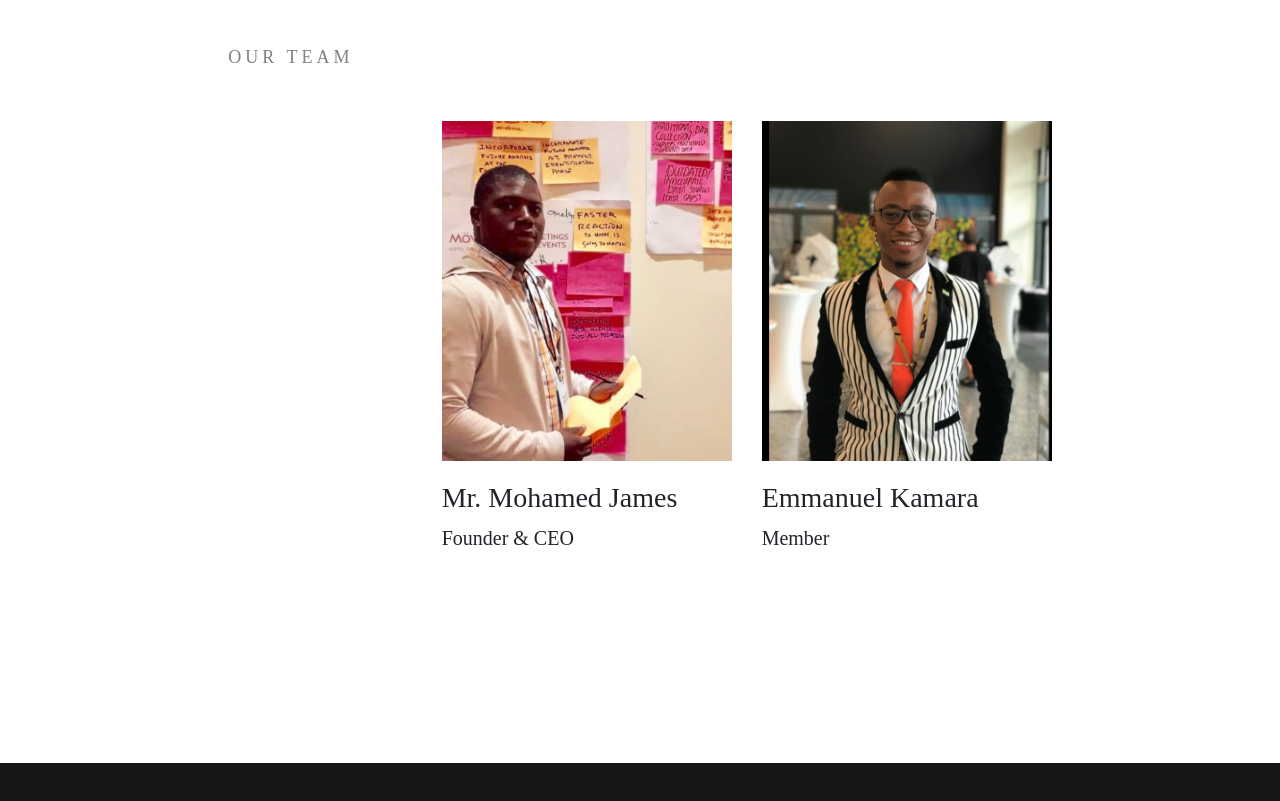
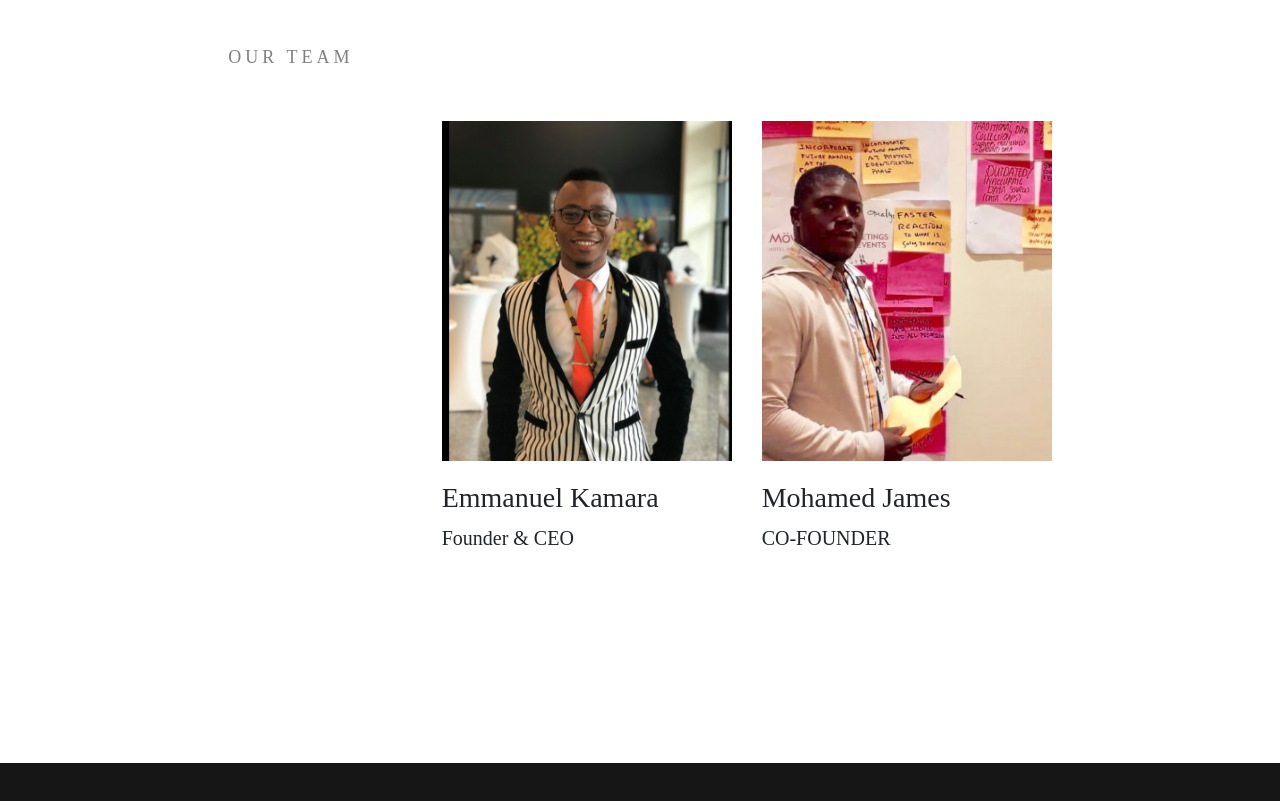
Before and after one commit to Kamara0001/DSsalone, a plain HTML site: page index.html in a window 1280 px wide. Shown: the part 3700-4501 px from the top of the page. Drawn offline with nearby package versions, Linux system fonts and the light colour scheme; a script that the page names is missing; a web font is replaced by a local one.

Commit message:
Update index.html

```diff
--- a/index.html
+++ b/index.html
@@ -206,21 +206,21 @@
 
                               <div class="col-md-3 wow fadeInUp" data-wow-delay="0.5s">
                                     <div class="team-member">
-                                          <div class="team-img team-one"></div>
+                                          <div class="team-img team-two"></div>
                                     </div>
                                     <div class="team-title">
-                                          <h5>Mr. Mohamed James</h5>
+                                          <h5>Emmanuel Kamara</h5>
                                           <span>Founder & CEO</span>
                                     </div>
                               </div>
 
                               <div class="col-md-3 wow fadeInUp" data-wow-delay="0.6s">
                                           <div class="team-member">
-                                                <div class="team-img team-two"></div>
+                                                <div class="team-img team-one"></div>
                                           </div>
                                           <div class="team-title">
-                                                <h5>Emmanuel Kamara</h5>
-                                                <span>Member</span>
+                                                <h5>Mohamed James</h5>
+                                                <span>CO-FOUNDER</span>
                                           </div>
                                     </div>
 
```
